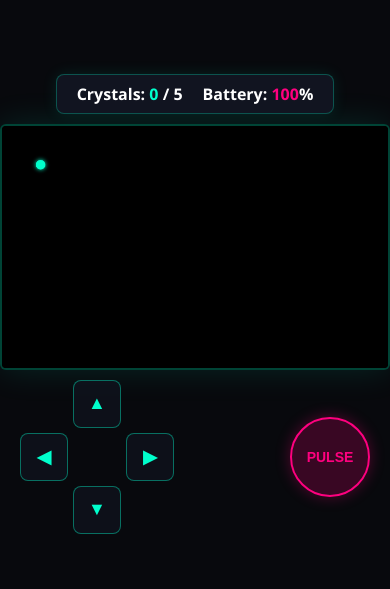
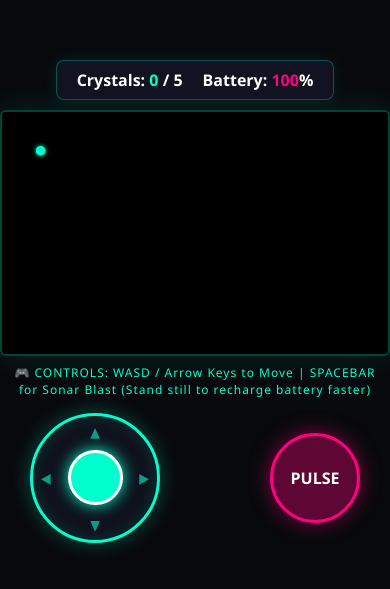
Before and after one commit to olivergamayon999-wq/echopulse, a plain HTML site: page index.html in a window 390 px wide. Shown: the part 113-702 px from the top of the page. Drawn offline with Linux system fonts and the light colour scheme.

Commit message:
index.html

```diff
--- a/index.html
+++ b/index.html
@@ -65,64 +65,79 @@
       padding: 0 10px;
     }
 
-    /* Mobile On-Screen Controls */
+    /* Mobile Controls Container */
     #mobile-controls {
-      display: none;
+      display: flex;
       width: 100%;
       max-width: 800px;
-      padding: 10px 20px;
+      padding: 15px 30px;
       justify-content: space-between;
       align-items: center;
       box-sizing: border-box;
       z-index: 20;
     }
 
-    /* Show controls on touch devices or smaller screens */
-    @media (pointer: coarse), (max-width: 800px) {
-      #mobile-controls {
+    /* Fully Visible Analog Joystick */
+    #joystick-container {
+      position: relative;
+      width: 130px;
+      height: 130px;
+      background: rgba(17, 20, 32, 0.85);
+      border: 3px solid #00ffcc;
+      border-radius: 50%;
+      touch-action: none;
       display: flex;
-      }
-      #msg {
-        display: none; /* Hide PC keyboard hint on mobile */
-      }
+      align-items: center;
+      justify-content: center;
+      box-shadow: 0 0 20px rgba(0, 255, 204, 0.3), inset 0 0 15px rgba(0, 255, 204, 0.15);
     }
 
-    .dpad {
-      display: grid;
-      grid-template-columns: repeat(3, 48px);
-      grid-template-rows: repeat(3, 48px);
-      gap: 5px;
+    /* Joystick Inner Center Thumbstick */
+    #joystick-thumb {
+      position: absolute;
+      width: 55px;
+      height: 55px;
+      background: #00ffcc;
+      border: 3px solid #ffffff;
+      border-radius: 50%;
+      box-shadow: 0 0 15px #00ffcc;
+      pointer-events: none;
+      transform: translate(0px, 0px);
+      transition: transform 0.05s ease-out;
     }
-    .btn-ctrl {
-      background: rgba(17, 20, 32, 0.7);
-      border: 1px solid #00ffcc66;
-      color: #00ffcc;
-      font-size: 18px;
+
+    /* Visual Direction Indicators inside Joystick */
+    .joy-arrow {
+      position: absolute;
+      color: rgba(0, 255, 204, 0.6);
+      font-size: 14px;
       font-weight: bold;
-      border-radius: 8px;
+      pointer-events: none;
+    }
+    .joy-arrow.up { top: 6px; }
+    .joy-arrow.down { bottom: 6px; }
+    .joy-arrow.left { left: 8px; }
+    .joy-arrow.right { right: 8px; }
+
+    /* Pulse Action Button */
+    .btn-pulse {
+      width: 90px;
+      height: 90px;
+      border-radius: 50%;
+      background: rgba(255, 0, 127, 0.35);
+      border: 3px solid #ff007f;
+      color: #ffffff;
+      font-size: 16px;
+      font-weight: bold;
+      box-shadow: 0 0 20px rgba(255, 0, 127, 0.5);
       display: flex;
       align-items: center;
       justify-content: center;
       touch-action: manipulation;
-      active-bg: #00ffcc;
-    }
-    .btn-ctrl:active {
-      background: rgba(0, 255, 204, 0.4);
-      color: #fff;
-    }
-    .btn-pulse {
-      width: 80px;
-      height: 80px;
-      border-radius: 50%;
-      background: rgba(255, 0, 127, 0.2);
-      border: 2px solid #ff007f;
-      color: #ff007f;
-      font-size: 14px;
-      box-shadow: 0 0 15px rgba(255, 0, 127, 0.3);
     }
     .btn-pulse:active {
-      background: rgba(255, 0, 127, 0.6);
-      color: #fff;
+      background: rgba(255, 0, 127, 0.8);
+      box-shadow: 0 0 30px rgba(255, 0, 127, 0.8);
     }
   </style>
 </head>
@@ -139,20 +154,16 @@
 
   <div id="msg">🎮 CONTROLS: WASD / Arrow Keys to Move | SPACEBAR for Sonar Blast (Stand still to recharge battery faster)</div>
 
-  <!-- Mobile On-Screen Touch Overlay Controls -->
+  <!-- Mobile Touch Controls -->
   <div id="mobile-controls">
-    <div class="dpad">
-      <div></div>
-      <button class="btn-ctrl" id="btn-up">▲</button>
-      <div></div>
-      <button class="btn-ctrl" id="btn-left">◀</button>
-      <div></div>
-      <button class="btn-ctrl" id="btn-right">▶</button>
-      <div></div>
-      <button class="btn-ctrl" id="btn-down">▼</button>
-      <div></div>
+    <div id="joystick-container">
+      <span class="joy-arrow up">▲</span>
+      <span class="joy-arrow down">▼</span>
+      <span class="joy-arrow left">◀</span>
+      <span class="joy-arrow right">▶</span>
+      <div id="joystick-thumb"></div>
     </div>
-    <button class="btn-ctrl btn-pulse" id="btn-pulse">PULSE</button>
+    <div class="btn-pulse" id="btn-pulse">PULSE</div>
   </div>
 
 <script>
@@ -161,7 +172,7 @@ const ctx = canvas.getContext('2d');
 
 let player = { x: 80, y: 80, radius: 10, vx: 0, vy: 0, speed: 3.5, battery: 100 };
 let keys = {};
-let touchState = { up: false, down: false, left: false, right: false };
+let joystickVector = { x: 0, y: 0 };
 let crystalsCollected = 0;
 let gameOver = false;
 let gameWon = false;
@@ -187,7 +198,6 @@ function playSound(freq, type = 'sine', duration = 0.1) {
   } catch(e){}
 }
 
-// Unlock Web Audio API on first touch/click interaction
 function unlockAudio() {
   if (audioCtx.state === 'suspended') {
     audioCtx.resume();
@@ -253,58 +263,84 @@ window.addEventListener('keydown', e => {
 });
 window.addEventListener('keyup', e => keys[e.code] = false);
 
-// Touch Control Listeners (Mobile D-Pad & Pulse)
-function bindTouch(btnId, direction) {
-  const btn = document.getElementById(btnId);
-  if (!btn) return;
+// Touch Joystick Logic
+const joyContainer = document.getElementById('joystick-container');
+const joyThumb = document.getElementById('joystick-thumb');
+let joyTouchId = null;
+const maxRadius = 38; // Maximum thumb movement range
 
-  const startHandler = (e) => {
+function handleJoystickMove(clientX, clientY) {
+  const rect = joyContainer.getBoundingClientRect();
+  const centerX = rect.left + rect.width / 2;
+  const centerY = rect.top + rect.height / 2;
+
+  let deltaX = clientX - centerX;
+  let deltaY = clientY - centerY;
+  let dist = Math.hypot(deltaX, deltaY);
+
+  if (dist > maxRadius) {
+    deltaX = (deltaX / dist) * maxRadius;
+    deltaY = (deltaY / dist) * maxRadius;
+    dist = maxRadius;
+  }
+
+  joyThumb.style.transform = `translate(${deltaX}px, ${deltaY}px)`;
+  joystickVector.x = deltaX / maxRadius;
+  joystickVector.y = deltaY / maxRadius;
+}
+
+function resetJoystick() {
+  joyTouchId = null;
+  joyThumb.style.transform = 'translate(0px, 0px)';
+  joystickVector = { x: 0, y: 0 };
+}
+
+joyContainer.addEventListener('touchstart', e => {
   e.preventDefault();
   unlockAudio();
-    if (gameOver || gameWon) {
-      restartGame();
-      return;
+  if (gameOver || gameWon) { restartGame(); return; }
+  if (joyTouchId === null && e.changedTouches.length > 0) {
+    const touch = e.changedTouches[0];
+    joyTouchId = touch.identifier;
+    handleJoystickMove(touch.clientX, touch.clientY);
   }
-    touchState[direction] = true;
-  };
+}, { passive: false });
 
-  const endHandler = (e) => {
-    e.preventDefault();
-    touchState[direction] = false;
-  };
+window.addEventListener('touchmove', e => {
+  if (joyTouchId !== null) {
+    for (let i = 0; i < e.touches.length; i++) {
+      if (e.touches[i].identifier === joyTouchId) {
+        handleJoystickMove(e.touches[i].clientX, e.touches[i].clientY);
+        break;
+      }
+    }
+  }
+}, { passive: true });
 
-  btn.addEventListener('touchstart', startHandler, { passive: false });
-  btn.addEventListener('touchend', endHandler, { passive: false });
-  btn.addEventListener('mousedown', startHandler);
-  btn.addEventListener('mouseup', endHandler);
+window.addEventListener('touchend', e => {
+  if (joyTouchId !== null) {
+    for (let i = 0; i < e.changedTouches.length; i++) {
+      if (e.changedTouches[i].identifier === joyTouchId) {
+        resetJoystick();
+        break;
       }
+    }
+  }
+});
 
-bindTouch('btn-up', 'up');
-bindTouch('btn-down', 'down');
-bindTouch('btn-left', 'left');
-bindTouch('btn-right', 'right');
-
+// Pulse Button Touch
 const pulseBtn = document.getElementById('btn-pulse');
-if (pulseBtn) {
-  const pulseHandler = (e) => {
+pulseBtn.addEventListener('touchstart', e => {
   e.preventDefault();
   unlockAudio();
-    if (gameOver || gameWon) {
-      restartGame();
-      return;
-    }
+  if (gameOver || gameWon) { restartGame(); return; }
   triggerBlast();
-  };
-  pulseBtn.addEventListener('touchstart', pulseHandler, { passive: false });
-  pulseBtn.addEventListener('mousedown', pulseHandler);
-}
+}, { passive: false });
 
-// Direct Canvas Touch to Restart or Pulse
-canvas.addEventListener('touchstart', (e) => {
+// Canvas Touch Restart
+canvas.addEventListener('touchstart', () => {
   unlockAudio();
-  if (gameOver || gameWon) {
-    restartGame();
-  }
+  if (gameOver || gameWon) restartGame();
 }, { passive: true });
 
 function restartGame() {
@@ -316,6 +352,7 @@ function restartGame() {
   gameWon = false;
   flashRed = false;
   pulses = [];
+  resetJoystick();
   crystals = generateRandomCrystals();
 
   enemies = [];
@@ -352,14 +389,21 @@ function triggerBlast() {
 function update() {
   if (gameOver || gameWon) return;
 
-  // Movement
+  // Combine Keyboard and Joystick Input
   let isMoving = false;
   player.vx = 0; player.vy = 0;
 
-  if (keys['KeyW'] || keys['ArrowUp'] || touchState.up) { player.vy = -player.speed; isMoving = true; }
-  if (keys['KeyS'] || keys['ArrowDown'] || touchState.down) { player.vy = player.speed; isMoving = true; }
-  if (keys['KeyA'] || keys['ArrowLeft'] || touchState.left) { player.vx = -player.speed; isMoving = true; }
-  if (keys['KeyD'] || keys['ArrowRight'] || touchState.right) { player.vx = player.speed; isMoving = true; }
+  if (keys['KeyW'] || keys['ArrowUp']) player.vy = -player.speed;
+  if (keys['KeyS'] || keys['ArrowDown']) player.vy = player.speed;
+  if (keys['KeyA'] || keys['ArrowLeft']) player.vx = -player.speed;
+  if (keys['KeyD'] || keys['ArrowRight']) player.vx = player.speed;
+
+  if (joystickVector.x !== 0 || joystickVector.y !== 0) {
+    player.vx = joystickVector.x * player.speed;
+    player.vy = joystickVector.y * player.speed;
+  }
+
+  if (player.vx !== 0 || player.vy !== 0) isMoving = true;
 
   let nextX = player.x + player.vx;
   let nextY = player.y + player.vy;
```
Lines whose indentation alone changed are shown as unchanged.
